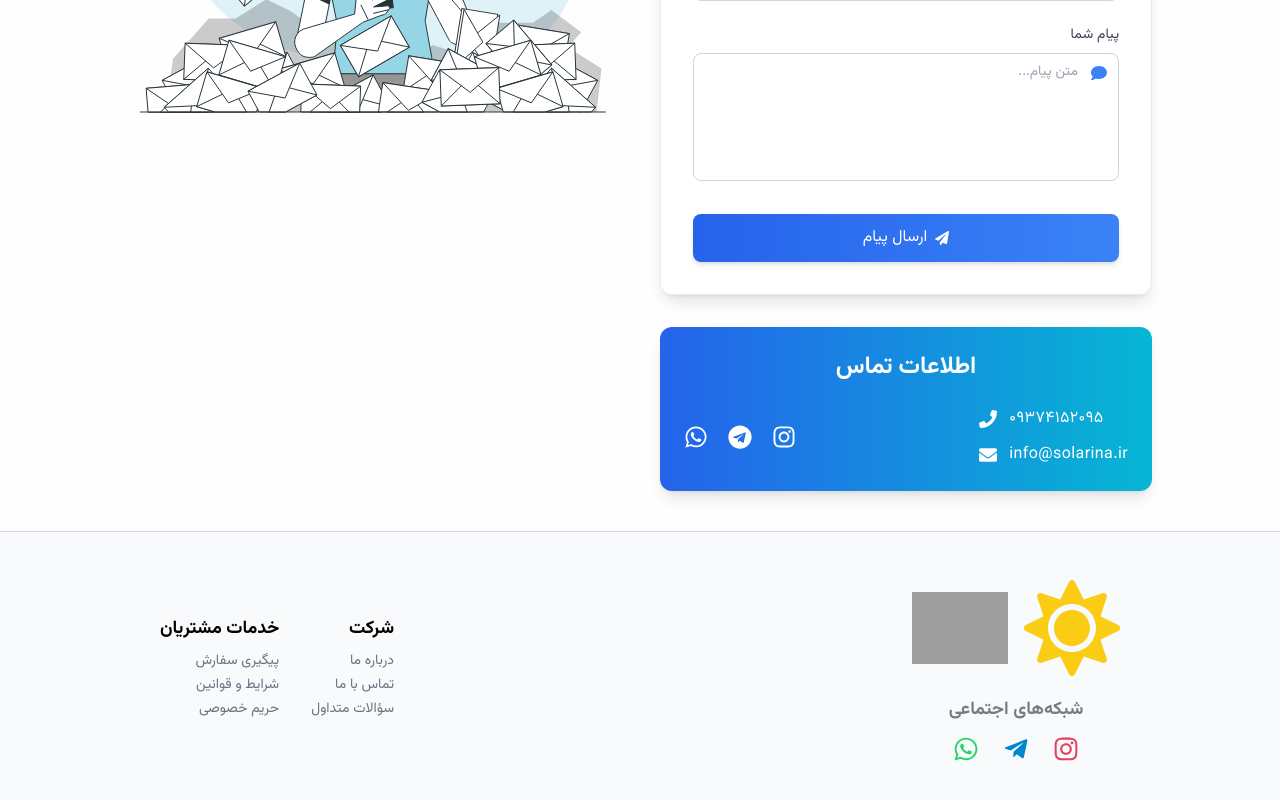
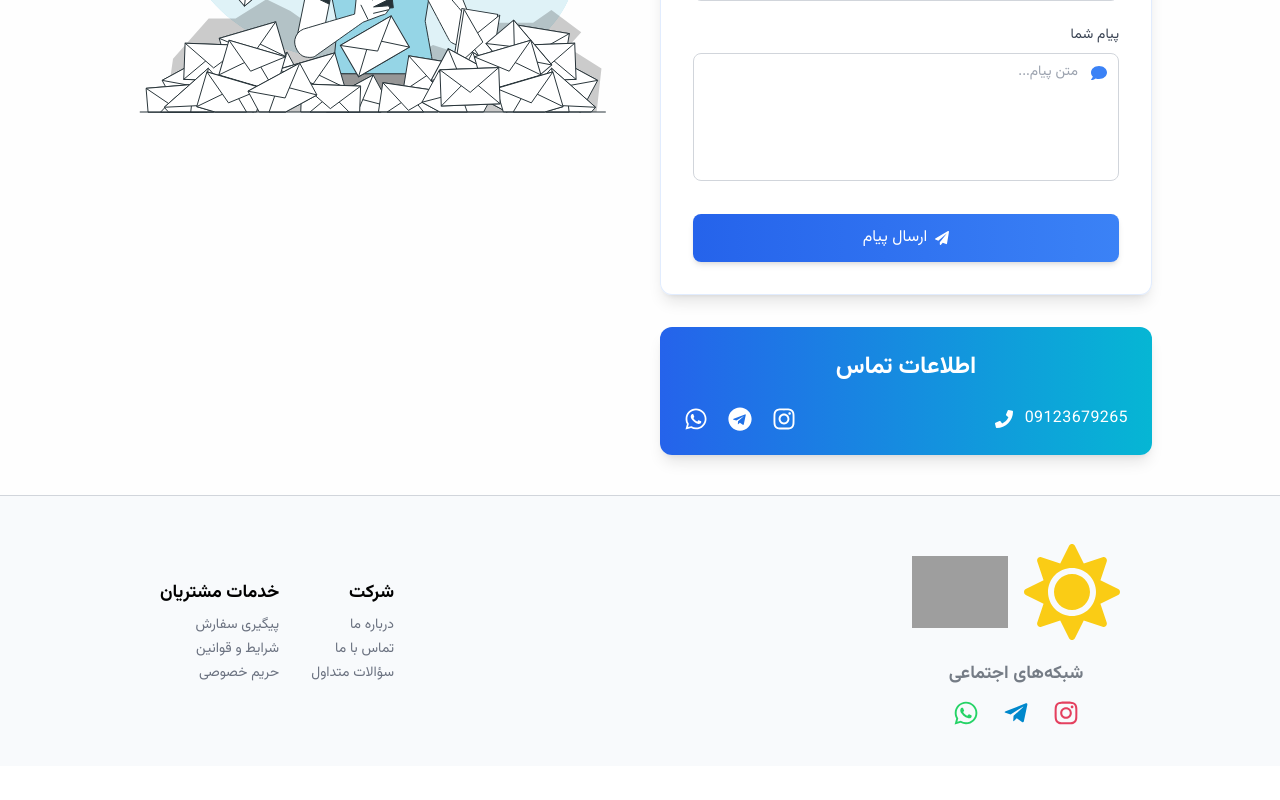
Before and after one commit to aliarabshahi/solarina_github, a Next.js app in the folder frontend/src/: page /contact in a window 1280 px wide. Shown: the part 513-1313 px from the top of the page. After the commit the page ends 1279 px from the top, so only its background shows below. Built offline with nearby package versions, Linux system fonts and the light colour scheme; grey boxes are pictures that could not be loaded.

Commit message:
adding modiyf the support details

```diff
--- a/frontend/src/app/contact/components/ContactDetail.tsx
+++ b/frontend/src/app/contact/components/ContactDetail.tsx
@@ -13,13 +13,13 @@ export default function ContactDetail() {
       <div className="flex flex-col sm:flex-row items-center justify-between gap-6 sm:gap-10">
         <div className="space-y-3 text-sm sm:text-base" dir="rtl">
           <div className="flex items-center justify-center sm:justify-end">
-            <span className="ml-2 tracking-wide">۰۹۳۷۴۱۵۲۰۹۵</span>
+            <span className="ml-2 tracking-wide">09123679265</span>
             <FaPhone className="text-base sm:text-lg mr-1" />
           </div>
-          <div className="flex items-center justify-center sm:justify-end">
-            <span className="ml-2 tracking-wide">info@solarina.ir</span>
+          {/* <div className="flex items-center justify-center sm:justify-end">
+            <span className="ml-2 tracking-wide">s4aa4m@gmail.com</span>
             <FaEnvelope className="text-base sm:text-lg mr-1" />
-          </div>
+          </div> */}
         </div>
 
         {/* شبکه‌ها */}
--- a/frontend/src/app/order/components/OrderSupport.tsx
+++ b/frontend/src/app/order/components/OrderSupport.tsx
@@ -14,12 +14,12 @@ export default function OrderSupport() {
         <div className="space-y-3 text-sm sm:text-base" dir="rtl">
           <div className="flex items-center justify-center sm:justify-start">
             <FaPhone className="text-base sm:text-lg ml-2" />
-            <span className="tracking-wide">۰۹۳۷۴۱۵۲۰۹۵</span>
+            <span className="tracking-wide">09123679265</span>
           </div>
-          <div className="flex items-center justify-center sm:justify-start">
+          {/* <div className="flex items-center justify-center sm:justify-start">
             <FaEnvelope className="text-base sm:text-lg ml-2" />
-            <span className="tracking-wide">info@solarina.ir</span>
-          </div>
+            <span className="tracking-wide">s4aa4m@gmail.com</span>
+          </div> */}
         </div>
 
         {/* شبکه‌ها */}
```
